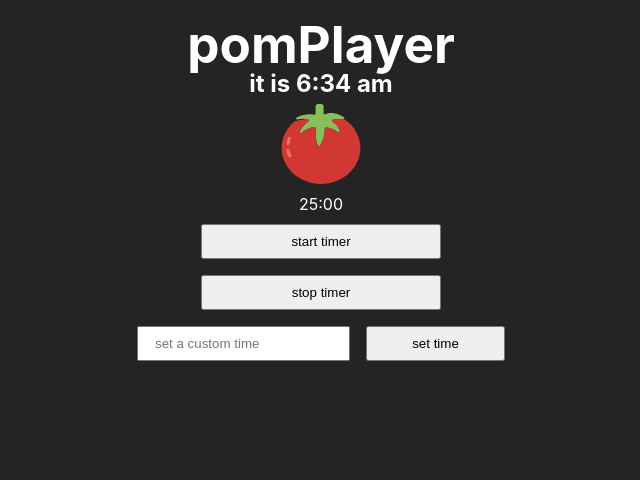
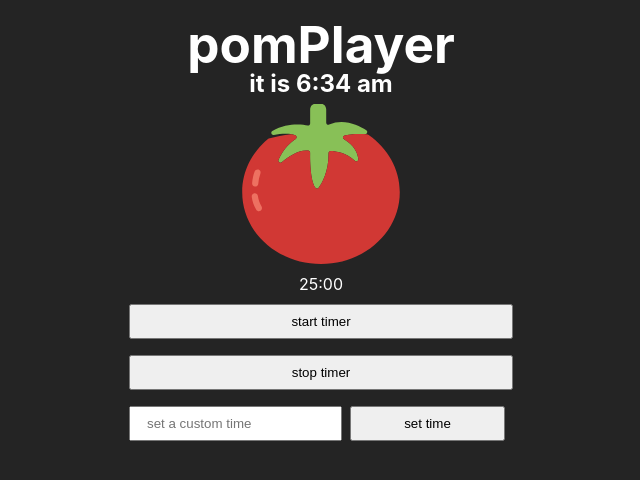
Before and after one commit to jskomal/pomPlayer, a React (Vite) app: page / in a window 1280 px wide. Shown: the top 480 px of the page, without its empty margins (319-959 px from the left). Built offline with nearby package versions, Linux system fonts and the light colour scheme.

Commit message:
fix button styling

```diff
--- a/src/App.css
+++ b/src/App.css
@@ -16,19 +16,19 @@
 }
 
 .tomato {
-	width: 10vh;
+	width: 20vh;
 	margin: 0.5rem;
 }
 
-button:not(.input-pair) {
+button {
 	padding: 0.5rem 1rem;
 	margin: 0.5rem;
-	width: 30vh;
+	width: 30vw;
 }
 
 .timer-input {
 	padding: 0.5rem 1rem;
-	margin: 0.5rem;
+	margin: 0.5rem 0;
 }
 
 .input-pair {
```
